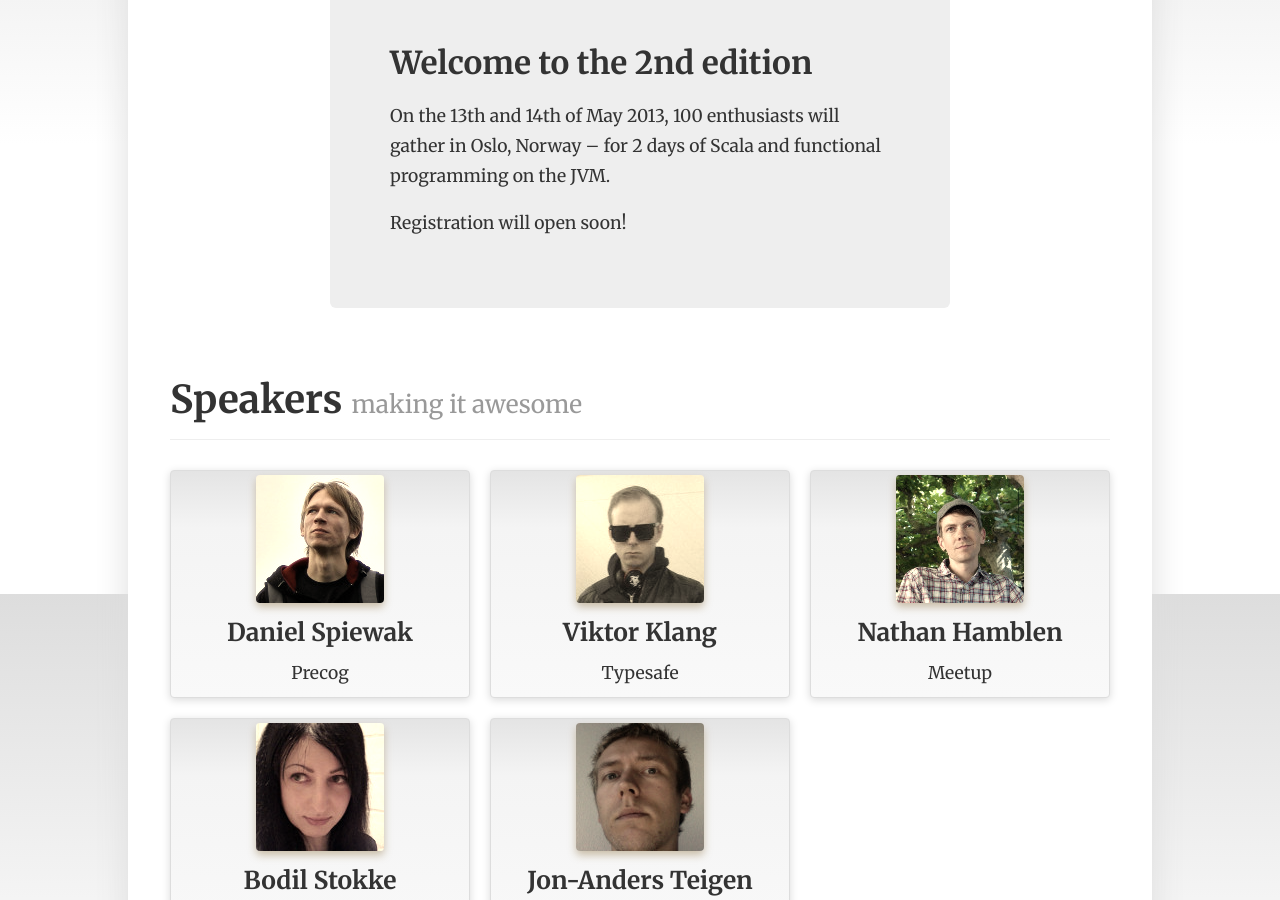
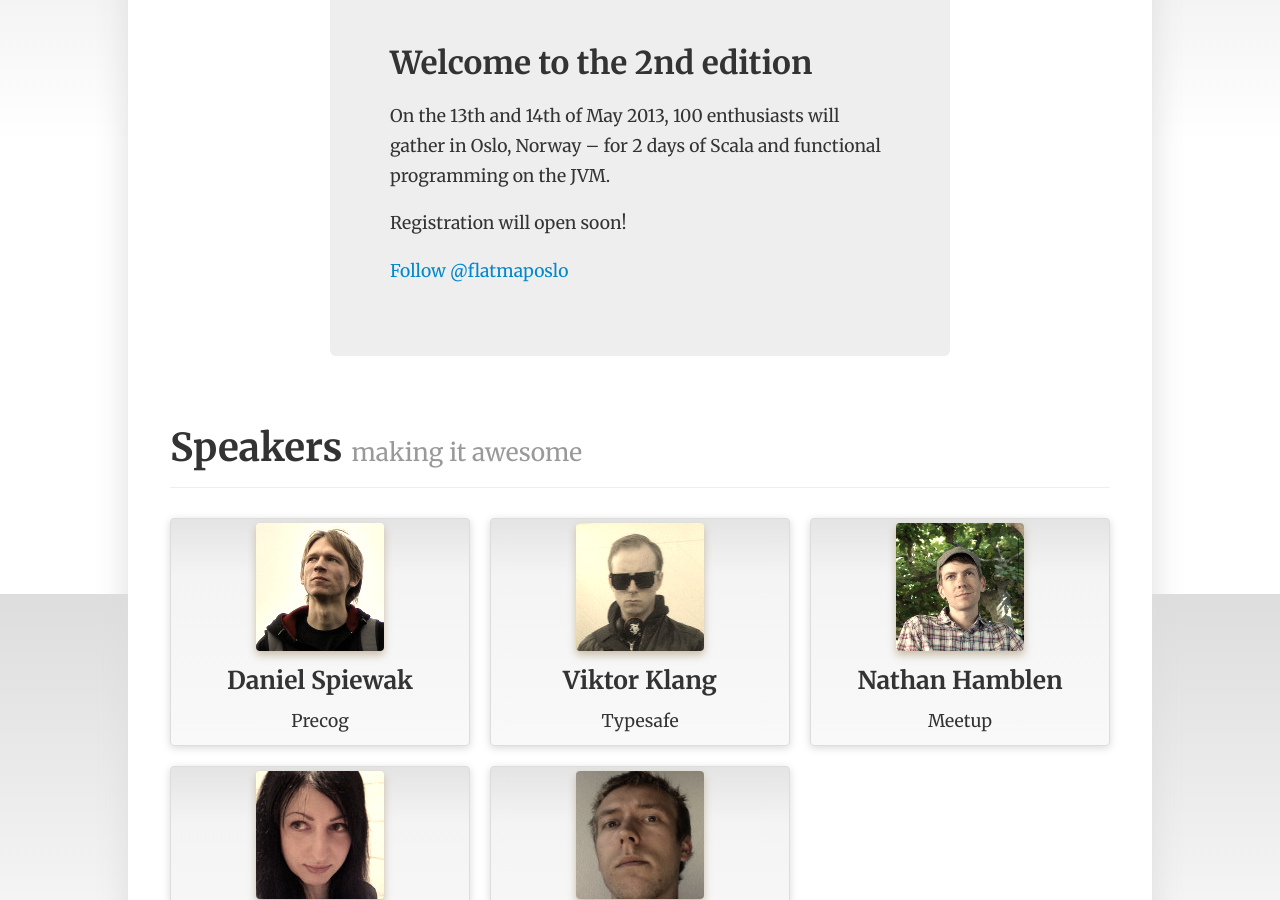
Before and after one commit to flatmaposlo/2013.github.com, a Jekyll site: the page built from index.html, in a window 1280 px wide and 900 px high, scrolled down 306 px. Built offline with Jekyll 4.4.1, drawn with Linux system fonts in a browser that asks for light colours; some web fonts are replaced; comment, search, counter and statistics services are not loaded.

Commit message:
Added twitter button

```diff
--- a/index.html
+++ b/index.html
@@ -3,6 +3,7 @@
 title: flatMap(Oslo)
 ---
 <div class="row">
+
   <div class="span8 offset2">
     <div class="hero-unit">
       <h2>Welcome to the 2nd edition</h2>
@@ -12,10 +13,13 @@
       <p>
         Registration will open soon!
       </p>
+      <p>
+        <a href="https://twitter.com/flatmaposlo" class="twitter-follow-button" data-show-count="false" data-show-screen-name="false">Follow @flatmaposlo</a>
+        <script>!function(d,s,id){var js,fjs=d.getElementsByTagName(s)[0];if(!d.getElementById(id)){js=d.createElement(s);js.id=id;js.src="//platform.twitter.com/widgets.js";fjs.parentNode.insertBefore(js,fjs);}}(document,"script","twitter-wjs");</script>
+      </p>
     </div>
   </div>
 </div>
-
 <div class="page-header">
   <h1>Speakers <small>making it awesome</small></h1>
 </div>
```
